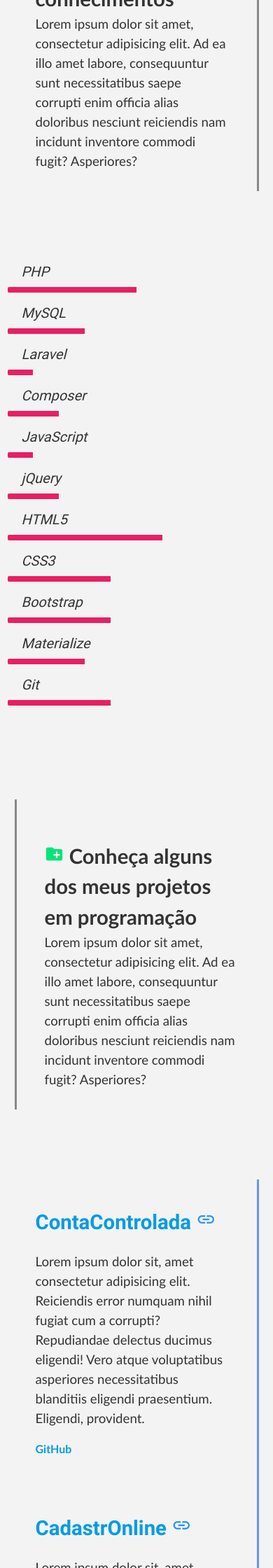
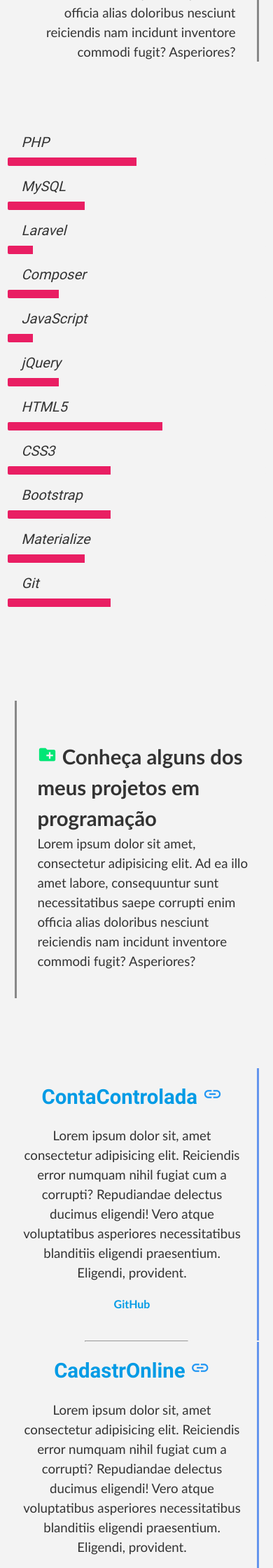
Before and after one commit to terriani/ViniciusTerriani.github.io, a PHP site: page / in a window 390 px wide. Shown: the part 1120-3360 px from the top of the page at 70% size. Run offline with PHP 8.4, Linux system fonts and the light colour scheme; some libraries are stand-ins or nearby versions; some web fonts are replaced.

Commit message:
corrigindo alturas dos elementos da pagina

```diff
--- a/css/style.css
+++ b/css/style.css
@@ -29,8 +29,8 @@ main {
   margin-top: 27%;
   margin-left: 10px;
   border-left: 3px solid #888;
-  padding-left: 40px;
-  padding-bottom: 40px;
+  padding-left: 30px;
+  padding-bottom: 20px;
   padding-top: 40px;
   font-family: 'Trebuchet MS', 'Lucida Sans Unicode', 'Lucida Grande', 'Lucida Sans', Arial, sans-serif;
   font-size: 14pt;
@@ -50,12 +50,13 @@ main {
 
 .skils{
   margin-top: 100px;
-  padding: 40px 40px 10px 40px;
+  padding: 40px 30px 40px 20px;
   border-right: 3px solid #888;
   font-family: 'Trebuchet MS', 'Lucida Sans Unicode', 'Lucida Grande', 'Lucida Sans', Arial, sans-serif;
   font-size: 14pt;
   margin-bottom: 100px;
   margin-right: 10px;
+  text-align: right;
 }
 
 .title-skils{
@@ -70,12 +71,12 @@ main {
 }
 
 .progress{
-  height: 8px;
+  height: 10px;
 }
 
 .projects{
   margin-top: 100px;
-  padding: 40px 40px 10px 40px;
+  padding: 40px 20px 50px 40px;
   border-left: 3px solid #888;
   font-family: 'Trebuchet MS', 'Lucida Sans Unicode', 'Lucida Grande', 'Lucida Sans', Arial, sans-serif;
   font-size: 14pt;
@@ -96,7 +97,7 @@ main {
 
 .project-area{
   border-right: 3px solid cornflowerblue;
-  padding: 40px 40px 40px 40px;
+  padding: 40px 20px 40px 20px;
   margin-right: 10px;
 }
 
@@ -115,6 +116,11 @@ main {
   font-size: 2rem;
 }
 
+hr{
+  margin: 0 30% 0 30%;
+  color: red;
+}
+
 @media only screen and (max-width: 780px) {
     .intro-img{
       margin-top: 50px;
@@ -123,4 +129,30 @@ main {
     .text-intro{
       margin-top: 15%;
     }
+
+    .skils{
+      padding: 0px 30px 0px 20px;
+      margin-top: 50px;
+    }
+
+    .progress{
+      height: 12px;
+    }
+
+    .project-area{
+        padding: 20px 20px 40px 20px;
+        text-align: center;
+    }
+
+    .projects{
+      padding: 40px 20px 20px 30px;
+
+    }
   }
+
+  @media only screen and (min-device-width: 320px) and (max-device-width: 823px) and (orientation: landscape){
+    .text-intro{
+      margin-left: 50px;
+    }
+
+  }
--- a/index.html
+++ b/index.html
@@ -19,7 +19,7 @@
   </head>
   <body>
     <header>
-      <div class="navbar-fixed">
+      <div class="">
       <nav class="grey darken-4" id="top">
         <div class="nav-wrapper">
           <div class="container">
@@ -123,8 +123,11 @@
             <p class="text-projects"> <span class="title-projects"> <span class="material-icons small green-text text-light-green text-accent-3 icons">create_new_folder</span> Conheça alguns dos meus projetos em programação</span> <br>Lorem ipsum dolor sit amet, consectetur adipisicing elit. Ad ea illo amet labore, consequuntur sunt necessitatibus saepe corrupti enim officia alias doloribus nesciunt reiciendis nam incidunt inventore commodi fugit? Asperiores? </p>
         </div>
        <div class="project-area"><a href="http://ContaControlada.esy.es" target="blank" class="title-projects">ContaControlada <span class="material-icons small blue-text icons">link</span></a><p class="text-projects">Lorem ipsum dolor sit, amet consectetur adipisicing elit. Reiciendis error numquam nihil fugiat cum a corrupti? Repudiandae delectus ducimus eligendi! Vero atque voluptatibus asperiores necessitatibus blanditiis eligendi praesentium. Eligendi, provident.</p><a href="https://github.com/terriani/ContaControlada" target="blank" class="git">GitHub</a></div>
+       <hr>
        <div class="project-area"><a href="http://CadastrOnline.16mb.com" target="blank" class="title-projects">CadastrOnline <span class="material-icons small blue-text icons">link</span></a><p class="text-projects">Lorem ipsum dolor sit, amet consectetur adipisicing elit. Reiciendis error numquam nihil fugiat cum a corrupti? Repudiandae delectus ducimus eligendi! Vero atque voluptatibus asperiores necessitatibus blanditiis eligendi praesentium. Eligendi, provident.</p><a href="https://github.com/terriani/CadastrOnline" target="blank" class="git">GitHub</a></div>
+       <hr>
        <div class="project-area"><a href="https://github.com/terriani/estudosPhpPoo" target="blank" class="title-projects">Evoluir é sempre preciso <span class="material-icons small blue-text icons">link</span></a><p class="text-projects">Lorem ipsum dolor sit, amet consectetur adipisicing elit. Reiciendis error numquam nihil fugiat cum a corrupti? Repudiandae delectus ducimus eligendi! Vero atque voluptatibus asperiores necessitatibus blanditiis eligendi praesentium. Eligendi, provident.</p><a href="https://github.com/terriani/estudosPhpPoo" target="blank" class="git">GitHub</a></div>
+       <hr>
        <div class="project-area"><a href="https://github.com/terriani/Vinicius_Terriani" target="blank" class="title-projects">Código fonte deste site <span class="material-icons small blue-text icons">link</span></a><p class="text-projects">Lorem ipsum dolor sit, amet consectetur adipisicing elit. Reiciendis error numquam nihil fugiat cum a corrupti? Repudiandae delectus ducimus eligendi! Vero atque voluptatibus asperiores necessitatibus blanditiis eligendi praesentium. Eligendi, provident.</p><a href="https://github.com/terriani/Vinicius_Terriani" target="blank" class="git">GitHub</a></div>
     </div>
   </div>
@@ -202,7 +205,7 @@
           $(".progress").css("background-color", "#f3f3f3");
           $(".progress").css("transition", ".5s");
         }
-        if($(document).scrollTop() > 1600){
+        if($(document).scrollTop() > 1700){
           $(".main").css("background-color", "#f3f3f3");
           $(".main").css("transition", ".5s");
           $(".main").css("color", "#333");
```
